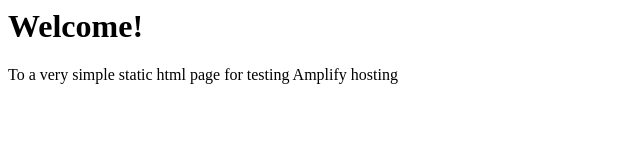
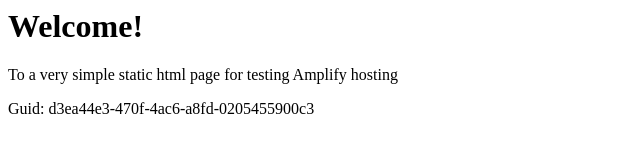
Before and after one commit to aws-aemilia-pdx/Github-PR-Commit-Integration-Test-DoNotTouch-GitHubAutoBuildCanaryTest-v1-preprod-us-west-2, a website: page src/index.html in a window 1280 px wide. Shown: the whole page, without its empty margins (0-640 px from the left). Drawn offline with Linux system fonts and the light colour scheme.

Commit message:
commit from integ tests

```diff
--- a/src/index.html
+++ b/src/index.html
@@ -1,3 +1,5 @@
+
+
 <html lang="en">
 
 <head>
@@ -10,6 +12,6 @@
 <body>
     <h1>Welcome!</h1>
     <p>To a very simple static html page for testing Amplify hosting</p>
-</body>
+    <p>Guid: d3ea44e3-470f-4ac6-a8fd-0205455900c3</p></body>
 
 </html>
```
